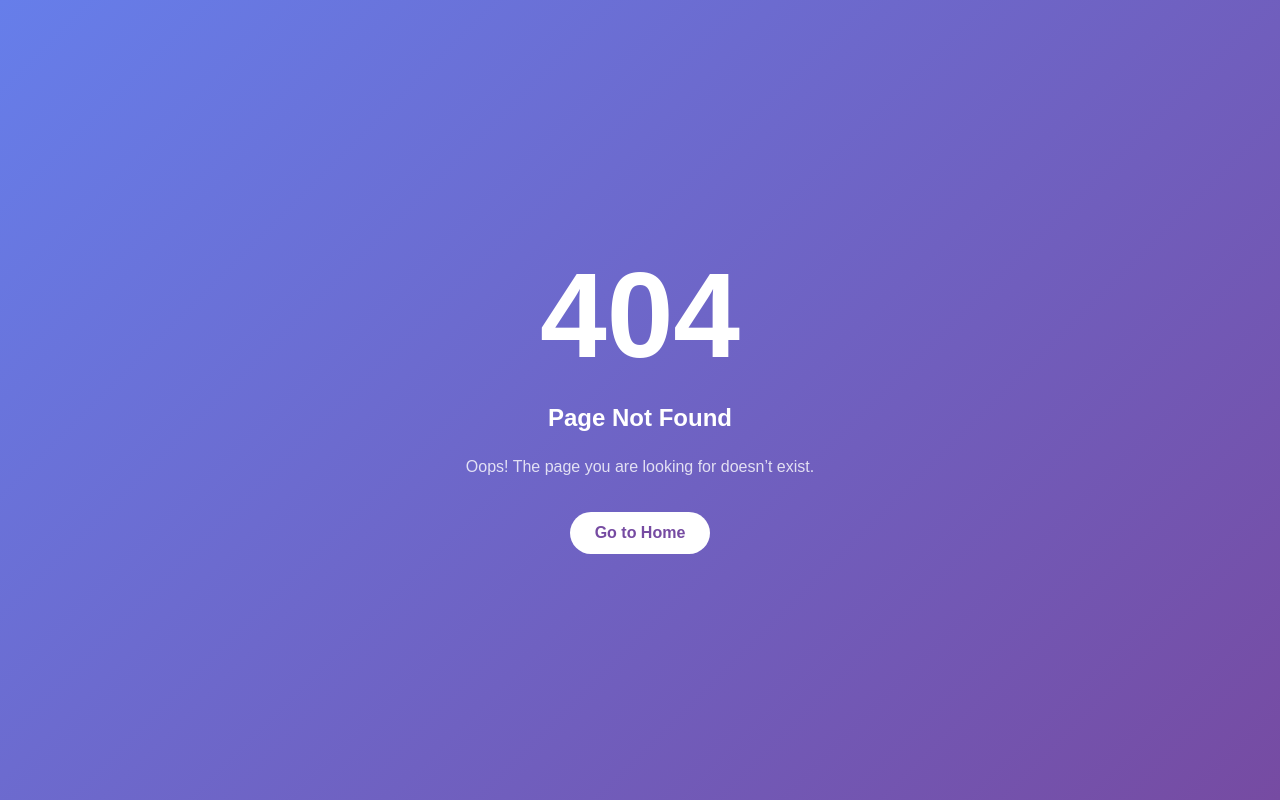
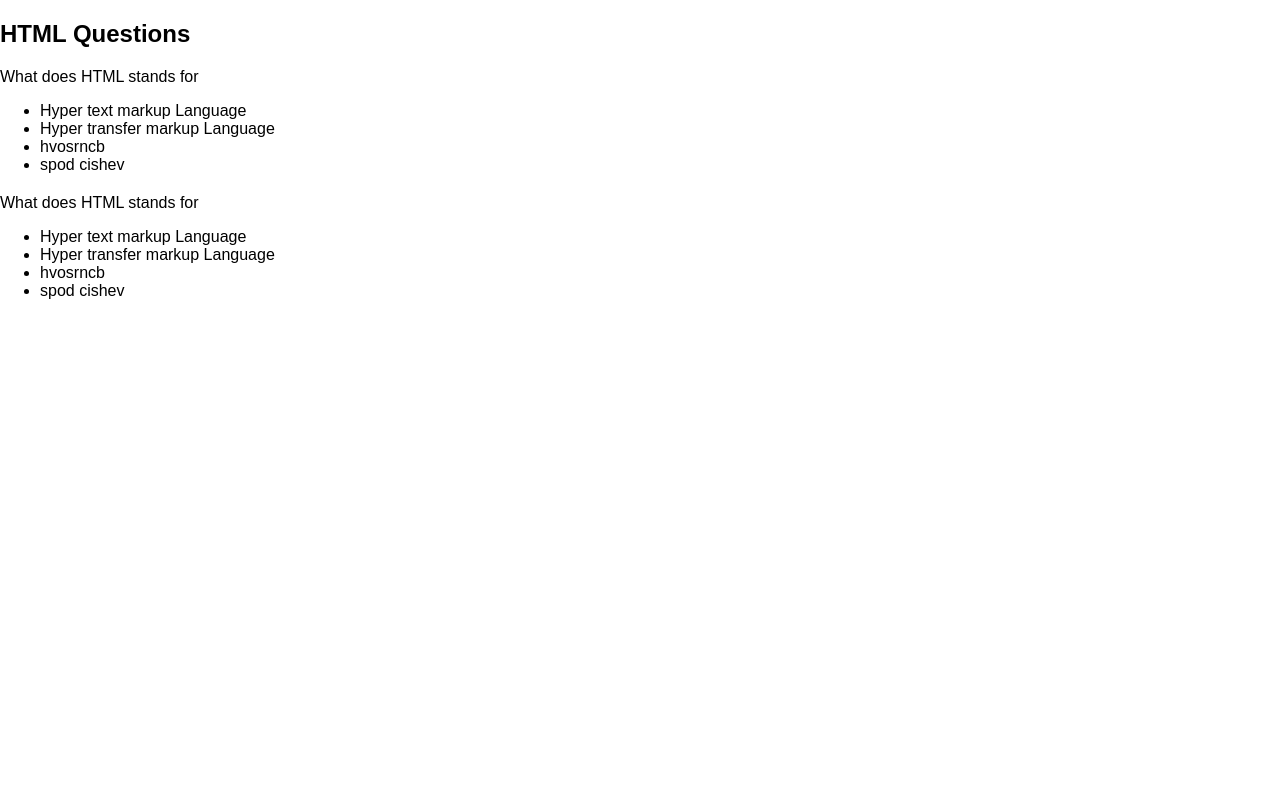
Before and after one commit to shahhiloni/Quiz_web_frontend, a React (Create React App) app: page /questions/1 in a window 1280 px wide. Before the commit this address had no page. Built offline with nearby package versions, Linux system fonts and the light colour scheme.

Commit message:
01_03_2026

```diff
--- a/src/App.js
+++ b/src/App.js
@@ -10,6 +10,7 @@ import NotFound from './Components/NotFound';
 
 // page
 import Home from "./Pages/Home";
+import Questions from './Pages/Questions';
 
 const App = () => {
   return (
@@ -20,9 +21,12 @@ const App = () => {
 
       {/* // Pages  */}
       <Route path="/" element={<Home/>} />
+      <Route path='/questions/:id' element={<Questions />} />
+
 
       {/* Url not found */}
       <Route path="*" element={<NotFound />} />
+
     </Routes>
   </BrowserRouter>
   )
--- /dev/null
+++ b/src/JSON/HomeData.json
@@ -0,0 +1,79 @@
+
+{
+"Courses": [
+    {
+        "CourseId": 1,
+        "CourseName": "HTML",
+        "image": "",
+        "questions": [
+            {
+                "id": 1,
+                "question": "What does HTML stands for",
+                "option1":"Hyper text markup Language",
+                "option2":"Hyper transfer markup Language",
+                "option3": "hvosrncb",
+                "option4": "spod cishev",
+                "correctAnswer": "option1"
+            },  {
+                "id": 2,
+                "question": "What does HTML stands for",
+                "option1":"Hyper text markup Language",
+                "option2":"Hyper transfer markup Language",
+                "option3": "hvosrncb",
+                "option4": "spod cishev",
+                "correctAnswer": "option1"
+            }
+
+        ]
+    },  {
+        "CourseId": 2,
+        "CourseName": "CSS",
+        "image": "",
+        "questions": [
+            {
+                "id": 1,
+                "question": "What does HTML stands for",
+                "option1":"Hyper text markup Language",
+                "option2":"Hyper transfer markup Language",
+                "option3": "hvosrncb",
+                "option4": "spod cishev",
+                "correctAnswer": "option1"
+            },  {
+                "id": 2,
+                "question": "What does HTML stands for",
+                "option1":"Hyper text markup Language",
+                "option2":"Hyper transfer markup Language",
+                "option3": "hvosrncb",
+                "option4": "spod cishev",
+                "correctAnswer": "option1"
+            }
+
+        ]
+    },  {
+        "CourseId": 3,
+        "CourseName": "JS",
+        "image": "",
+        "questions": [
+            {
+                "id": 1,
+                "question": "What does HTML stands for",
+                "option1":"Hyper text markup Language",
+                "option2":"Hyper transfer markup Language",
+                "option3": "hvosrncb",
+                "option4": "spod cishev",
+                "correctAnswer": "option1"
+            },  {
+                "id": 2,
+                "question": "What does HTML stands for",
+                "option1":"Hyper text markup Language",
+                "option2":"Hyper transfer markup Language",
+                "option3": "hvosrncb",
+                "option4": "spod cishev",
+                "correctAnswer": "option1"
+            }
+
+        ]
+    }
+
+]
+}
--- a/src/Pages/Home.jsx
+++ b/src/Pages/Home.jsx
@@ -1,22 +1,27 @@
-import React from 'react'
+import { useNavigate } from "react-router-dom";
+import HomeData from "../JSON/HomeData.json";
 
 const Home = () => {
+  const navigate = useNavigate();
   return (
     <div>
-      <div class="container">
-      <div class="row">
-        <div class="col-md-4">
-   <div class="card" style="width: 18rem;">
-  <img src="..." class="card-img-top" alt="..." />
-  <div class="card-body">
-    <h5 class="card-title">Card title</h5>
-     <a href="/" class="btn btn-primary">Start Quiz</a>
-  </div>
-</div>
-</div>
-        </div></div>
+      <h4> Hello world </h4>
+{HomeData.Courses.map((course) => (
+  <div key={course.CourseId}
+  onClick={() => navigate(`/questions/${course.CourseId}`)}
+  style={{
+    border: "2px solid black",
+    padding: '15px',
+    margin: '15px',
+    cursor: 'pointer'
+  }}
+  >
+    <h3> {course.CourseName}</h3>
+
     </div>
-  )
+    ))}
+    </div>
+  );
 }
 
 export default Home
--- /dev/null
+++ b/src/Pages/Questions.jsx
@@ -0,0 +1,27 @@
+import React from 'react'
+import { useParams } from 'react-router-dom'
+import  HomeData from '../JSON/HomeData.json';
+
+const Questions = () => {
+    const {id} = useParams();
+
+    const selectCourse = HomeData.Courses.find(
+        (course) => course.CourseId === Number(id)
+    )
+  return (
+    <div>
+      <h2>{selectCourse.CourseName} Questions </h2>
+      {selectCourse.questions.map((q) => (
+        <div key={q.id} style={{marginBottom: "20px"}}>
+            <p> {q.question}</p>
+            <ul> <li> {q.option1}</li>
+            <li> {q.option2}</li>
+            <li> {q.option3}</li>
+            <li> {q.option4}</li></ul>
+</div>
+      ))}
+    </div>
+  )
+}
+
+export default Questions
```
Also changed, not shown: src/JSON/Home.json (deleted, +0 -33 lines).
